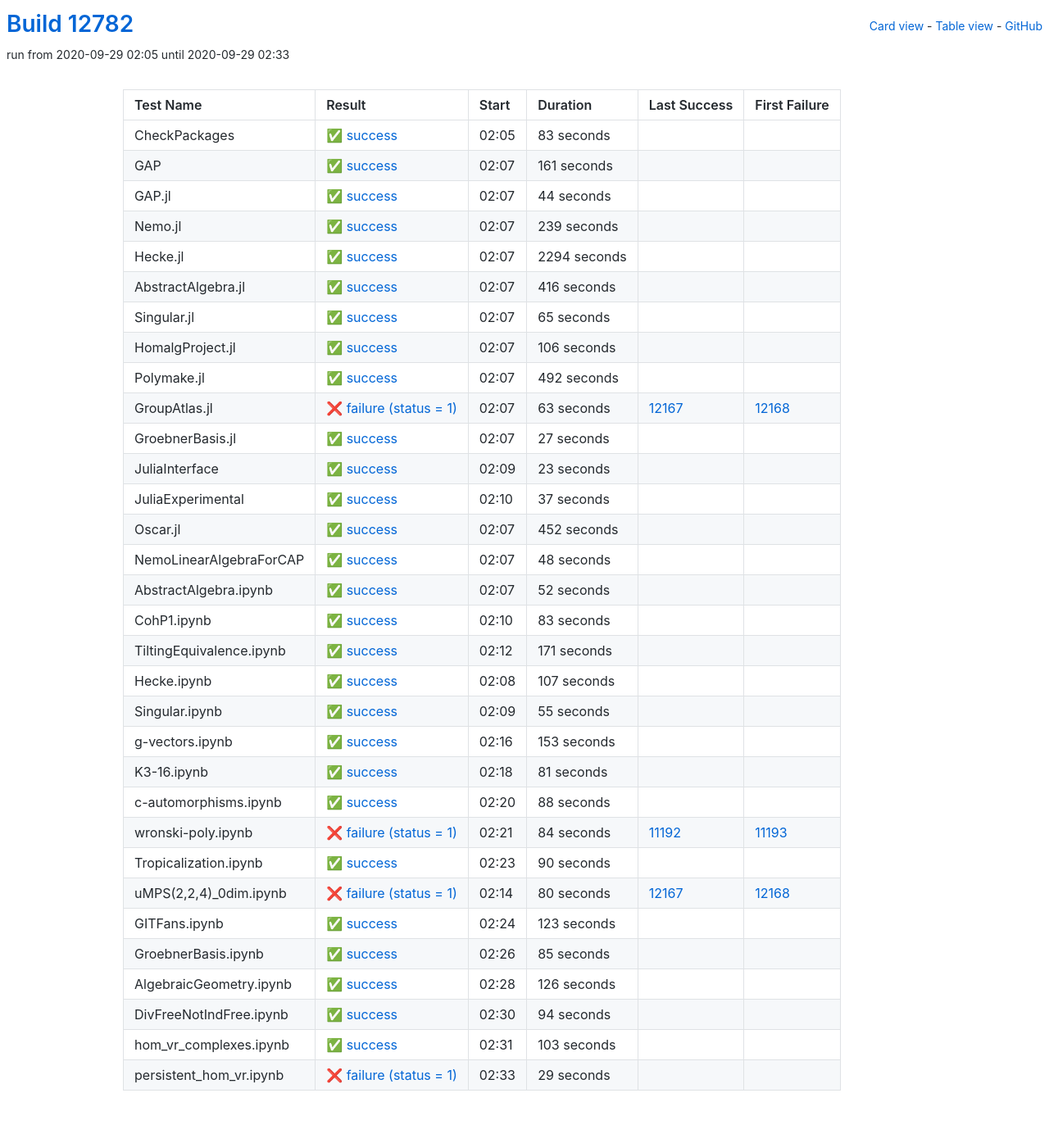
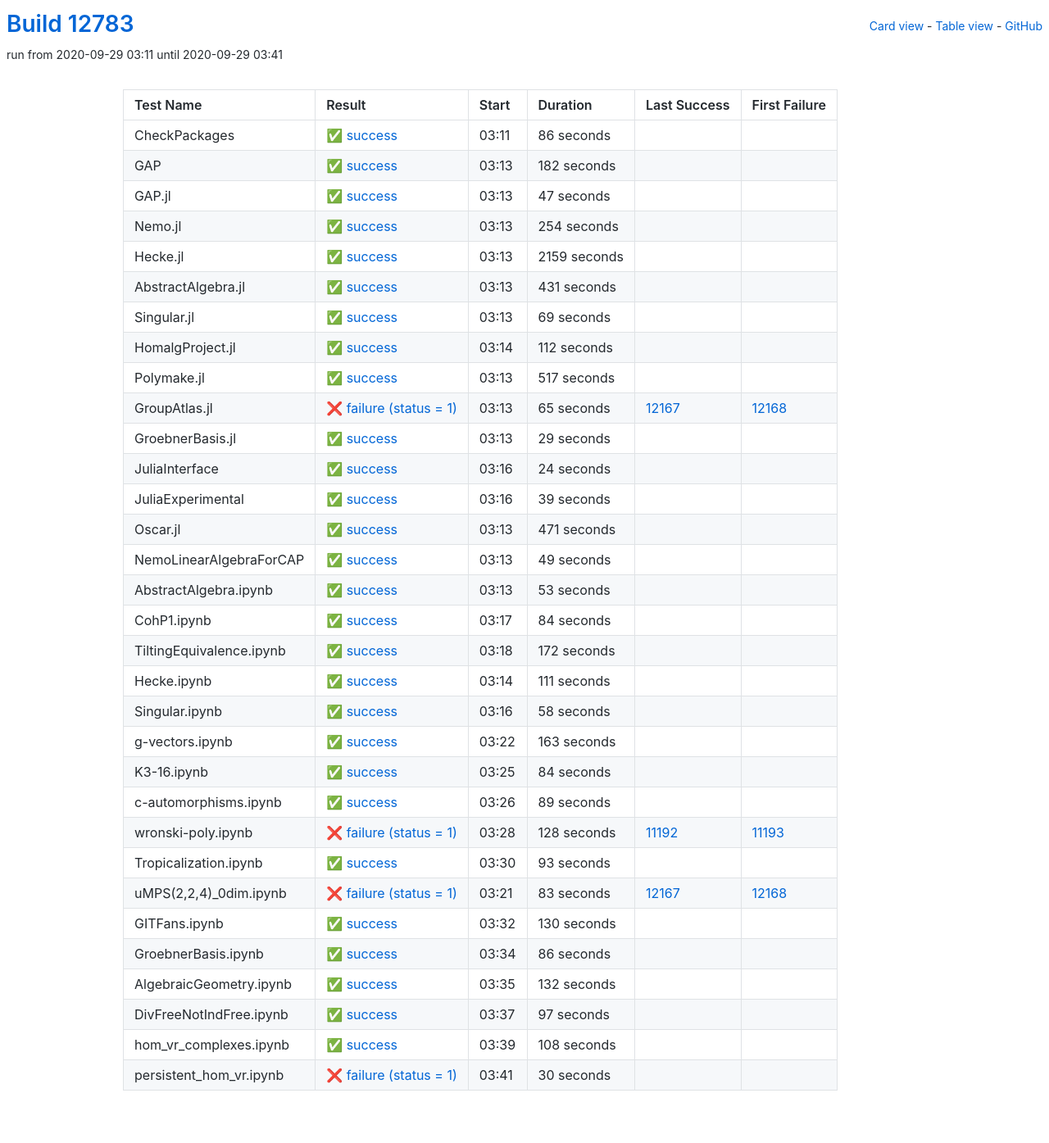
Before and after one commit to oscar-system/oscar-ci-status, a Jekyll site: the page built from table.html, in a window 1280 px wide. Shown: the whole page at 82% size. Built offline with Jekyll 4.4.1, drawn with Linux system fonts in a browser that asks for light colours.

Commit message:
Build #12783

```diff
--- a/_data/ci.yml
+++ b/_data/ci.yml
@@ -1,6 +1,6 @@
 ---
-build: 12782
-build_url: https://oscarci.mathematik.uni-kl.de/job/oscar/12782/
+build: 12783
+build_url: https://oscarci.mathematik.uni-kl.de/job/oscar/12783/
 job: oscar
 organization: oscar-system
 repo: oscar-ci-status
@@ -8,384 +8,384 @@
 tests:
 - name: CheckPackages
   id: checkpackages
-  log: https://oscarci.mathematik.uni-kl.de/job/oscar/12782/artifact/logs/build-12782/CheckPackages.log
-  start: 2020-09-29 02:05
+  log: https://oscarci.mathematik.uni-kl.de/job/oscar/12783/artifact/logs/build-12783/CheckPackages.log
+  start: 2020-09-29 03:11
   success: true
   exitcode: 0
   status: success
-  duration: 83
+  duration: 86
   last_success: false
   last_success_url:
   first_failure: false
   first_failure_url:
 - name: GAP
   id: gap
-  log: https://oscarci.mathematik.uni-kl.de/job/oscar/12782/artifact/logs/build-12782/GAP.log
-  start: 2020-09-29 02:07
+  log: https://oscarci.mathematik.uni-kl.de/job/oscar/12783/artifact/logs/build-12783/GAP.log
+  start: 2020-09-29 03:13
   success: true
   exitcode: 0
   status: success
-  duration: 161
+  duration: 182
   last_success: false
   last_success_url:
   first_failure: false
   first_failure_url:
 - name: GAP.jl
   id: gap-jl
-  log: https://oscarci.mathematik.uni-kl.de/job/oscar/12782/artifact/logs/build-12782/GAP.jl.log
-  start: 2020-09-29 02:07
+  log: https://oscarci.mathematik.uni-kl.de/job/oscar/12783/artifact/logs/build-12783/GAP.jl.log
+  start: 2020-09-29 03:13
   success: true
   exitcode: 0
   status: success
-  duration: 44
+  duration: 47
   last_success: false
   last_success_url:
   first_failure: false
   first_failure_url:
 - name: Nemo.jl
   id: nemo-jl
-  log: https://oscarci.mathematik.uni-kl.de/job/oscar/12782/artifact/logs/build-12782/Nemo.jl.log
-  start: 2020-09-29 02:07
+  log: https://oscarci.mathematik.uni-kl.de/job/oscar/12783/artifact/logs/build-12783/Nemo.jl.log
+  start: 2020-09-29 03:13
   success: true
   exitcode: 0
   status: success
-  duration: 239
+  duration: 254
   last_success: false
   last_success_url:
   first_failure: false
   first_failure_url:
 - name: Hecke.jl
   id: hecke-jl
-  log: https://oscarci.mathematik.uni-kl.de/job/oscar/12782/artifact/logs/build-12782/Hecke.jl.log
-  start: 2020-09-29 02:07
+  log: https://oscarci.mathematik.uni-kl.de/job/oscar/12783/artifact/logs/build-12783/Hecke.jl.log
+  start: 2020-09-29 03:13
   success: true
   exitcode: 0
   status: success
-  duration: 2294
+  duration: 2159
   last_success: false
   last_success_url:
   first_failure: false
   first_failure_url:
 - name: AbstractAlgebra.jl
   id: abstractalgebra-jl
-  log: https://oscarci.mathematik.uni-kl.de/job/oscar/12782/artifact/logs/build-12782/AbstractAlgebra.jl.log
-  start: 2020-09-29 02:07
+  log: https://oscarci.mathematik.uni-kl.de/job/oscar/12783/artifact/logs/build-12783/AbstractAlgebra.jl.log
+  start: 2020-09-29 03:13
   success: true
   exitcode: 0
   status: success
-  duration: 416
+  duration: 431
   last_success: false
   last_success_url:
   first_failure: false
   first_failure_url:
 - name: Singular.jl
   id: singular-jl
-  log: https://oscarci.mathematik.uni-kl.de/job/oscar/12782/artifact/logs/build-12782/Singular.jl.log
-  start: 2020-09-29 02:07
+  log: https://oscarci.mathematik.uni-kl.de/job/oscar/12783/artifact/logs/build-12783/Singular.jl.log
+  start: 2020-09-29 03:13
   success: true
   exitcode: 0
   status: success
-  duration: 65
+  duration: 69
   last_success: false
   last_success_url:
   first_failure: false
   first_failure_url:
 - name: HomalgProject.jl
   id: homalgproject-jl
-  log: https://oscarci.mathematik.uni-kl.de/job/oscar/12782/artifact/logs/build-12782/HomalgProject.jl.log
-  start: 2020-09-29 02:07
+  log: https://oscarci.mathematik.uni-kl.de/job/oscar/12783/artifact/logs/build-12783/HomalgProject.jl.log
+  start: 2020-09-29 03:14
   success: true
   exitcode: 0
   status: success
-  duration: 106
+  duration: 112
   last_success: false
   last_success_url:
   first_failure: false
   first_failure_url:
 - name: Polymake.jl
   id: polymake-jl
-  log: https://oscarci.mathematik.uni-kl.de/job/oscar/12782/artifact/logs/build-12782/Polymake.jl.log
-  start: 2020-09-29 02:07
+  log: https://oscarci.mathematik.uni-kl.de/job/oscar/12783/artifact/logs/build-12783/Polymake.jl.log
+  start: 2020-09-29 03:13
   success: true
   exitcode: 0
   status: success
-  duration: 492
+  duration: 517
   last_success: false
   last_success_url:
   first_failure: false
   first_failure_url:
 - name: GroupAtlas.jl
   id: groupatlas-jl
-  log: https://oscarci.mathematik.uni-kl.de/job/oscar/12782/artifact/logs/build-12782/GroupAtlas.jl.log
-  start: 2020-09-29 02:07
+  log: https://oscarci.mathematik.uni-kl.de/job/oscar/12783/artifact/logs/build-12783/GroupAtlas.jl.log
+  start: 2020-09-29 03:13
   success: false
   exitcode: 1
   status: failure
-  duration: 63
+  duration: 65
   last_success: 12167
   last_success_url: https://oscarci.mathematik.uni-kl.de/job/oscar/12167/
   first_failure: 12168
   first_failure_url: https://oscarci.mathematik.uni-kl.de/job/oscar/12168/
 - name: GroebnerBasis.jl
   id: groebnerbasis-jl
-  log: https://oscarci.mathematik.uni-kl.de/job/oscar/12782/artifact/logs/build-12782/GroebnerBasis.jl.log
-  start: 2020-09-29 02:07
+  log: https://oscarci.mathematik.uni-kl.de/job/oscar/12783/artifact/logs/build-12783/GroebnerBasis.jl.log
+  start: 2020-09-29 03:13
   success: true
   exitcode: 0
   status: success
-  duration: 27
+  duration: 29
   last_success: false
   last_success_url:
   first_failure: false
   first_failure_url:
 - name: JuliaInterface
   id: juliainterface
-  log: https://oscarci.mathematik.uni-kl.de/job/oscar/12782/artifact/logs/build-12782/JuliaInterface.log
-  start: 2020-09-29 02:09
+  log: https://oscarci.mathematik.uni-kl.de/job/oscar/12783/artifact/logs/build-12783/JuliaInterface.log
+  start: 2020-09-29 03:16
   success: true
   exitcode: 0
   status: success
-  duration: 23
+  duration: 24
   last_success: false
   last_success_url:
   first_failure: false
   first_failure_url:
 - name: JuliaExperimental
   id: juliaexperimental
-  log: https://oscarci.mathematik.uni-kl.de/job/oscar/12782/artifact/logs/build-12782/JuliaExperimental.log
-  start: 2020-09-29 02:10
+  log: https://oscarci.mathematik.uni-kl.de/job/oscar/12783/artifact/logs/build-12783/JuliaExperimental.log
+  start: 2020-09-29 03:16
   success: true
   exitcode: 0
   status: success
-  duration: 37
+  duration: 39
   last_success: false
   last_success_url:
   first_failure: false
   first_failure_url:
 - name: Oscar.jl
   id: oscar-jl
-  log: https://oscarci.mathematik.uni-kl.de/job/oscar/12782/artifact/logs/build-12782/Oscar.jl.log
-  start: 2020-09-29 02:07
+  log: https://oscarci.mathematik.uni-kl.de/job/oscar/12783/artifact/logs/build-12783/Oscar.jl.log
+  start: 2020-09-29 03:13
   success: true
   exitcode: 0
   status: success
-  duration: 452
+  duration: 471
   last_success: false
   last_success_url:
   first_failure: false
   first_failure_url:
 - name: NemoLinearAlgebraForCAP
   id: nemolinearalgebraforcap
-  log: https://oscarci.mathematik.uni-kl.de/job/oscar/12782/artifact/logs/build-12782/NemoLinearAlgebraForCAP.log
-  start: 2020-09-29 02:07
+  log: https://oscarci.mathematik.uni-kl.de/job/oscar/12783/artifact/logs/build-12783/NemoLinearAlgebraForCAP.log
+  start: 2020-09-29 03:13
   success: true
   exitcode: 0
   status: success
-  duration: 48
+  duration: 49
   last_success: false
   last_success_url:
   first_failure: false
   first_failure_url:
 - name: AbstractAlgebra.ipynb
   id: abstractalgebra-ipynb
-  log: https://oscarci.mathematik.uni-kl.de/job/oscar/12782/artifact/logs/build-12782/AbstractAlgebra.ipynb.log
-  start: 2020-09-29 02:07
+  log: https://oscarci.mathematik.uni-kl.de/job/oscar/12783/artifact/logs/build-12783/AbstractAlgebra.ipynb.log
+  start: 2020-09-29 03:13
   success: true
   exitcode: 0
   status: success
-  duration: 52
+  duration: 53
   last_success: false
   last_success_url:
   first_failure: false
   first_failure_url:
 - name: CohP1.ipynb
   id: cohp1-ipynb
-  log: https://oscarci.mathematik.uni-kl.de/job/oscar/12782/artifact/logs/build-12782/CohP1.ipynb.log
-  start: 2020-09-29 02:10
+  log: https://oscarci.mathematik.uni-kl.de/job/oscar/12783/artifact/logs/build-12783/CohP1.ipynb.log
+  start: 2020-09-29 03:17
   success: true
   exitcode: 0
   status: success
-  duration: 83
+  duration: 84
   last_success: false
   last_success_url:
   first_failure: false
   first_failure_url:
 - name: TiltingEquivalence.ipynb
   id: tiltingequivalence-ipynb
-  log: https://oscarci.mathematik.uni-kl.de/job/oscar/12782/artifact/logs/build-12782/TiltingEquivalence.ipynb.log
-  start: 2020-09-29 02:12
+  log: https://oscarci.mathematik.uni-kl.de/job/oscar/12783/artifact/logs/build-12783/TiltingEquivalence.ipynb.log
+  start: 2020-09-29 03:18
   success: true
   exitcode: 0
   status: success
-  duration: 171
+  duration: 172
   last_success: false
   last_success_url:
   first_failure: false
   first_failure_url:
 - name: Hecke.ipynb
   id: hecke-ipynb
-  log: https://oscarci.mathematik.uni-kl.de/job/oscar/12782/artifact/logs/build-12782/Hecke.ipynb.log
-  start: 2020-09-29 02:08
+  log: https://oscarci.mathematik.uni-kl.de/job/oscar/12783/artifact/logs/build-12783/Hecke.ipynb.log
+  start: 2020-09-29 03:14
   success: true
   exitcode: 0
   status: success
-  duration: 107
+  duration: 111
   last_success: false
   last_success_url:
   first_failure: false
   first_failure_url:
 - name: Singular.ipynb
   id: singular-ipynb
-  log: https://oscarci.mathematik.uni-kl.de/job/oscar/12782/artifact/logs/build-12782/Singular.ipynb.log
-  start: 2020-09-29 02:09
+  log: https://oscarci.mathematik.uni-kl.de/job/oscar/12783/artifact/logs/build-12783/Singular.ipynb.log
+  start: 2020-09-29 03:16
   success: true
   exitcode: 0
   status: success
-  duration: 55
+  duration: 58
   last_success: false
   last_success_url:
   first_failure: false
   first_failure_url:
 - name: g-vectors.ipynb
   id: g-vectors-ipynb
-  log: https://oscarci.mathematik.uni-kl.de/job/oscar/12782/artifact/logs/build-12782/g-vectors.ipynb.log
-  start: 2020-09-29 02:16
+  log: https://oscarci.mathematik.uni-kl.de/job/oscar/12783/artifact/logs/build-12783/g-vectors.ipynb.log
+  start: 2020-09-29 03:22
   success: true
   exitcode: 0
   status: success
-  duration: 153
+  duration: 163
   last_success: false
   last_success_url:
   first_failure: false
   first_failure_url:
 - name: K3-16.ipynb
   id: k3-16-ipynb
-  log: https://oscarci.mathematik.uni-kl.de/job/oscar/12782/artifact/logs/build-12782/K3-16.ipynb.log
-  start: 2020-09-29 02:18
+  log: https://oscarci.mathematik.uni-kl.de/job/oscar/12783/artifact/logs/build-12783/K3-16.ipynb.log
+  start: 2020-09-29 03:25
   success: true
   exitcode: 0
   status: success
-  duration: 81
+  duration: 84
   last_success: false
   last_success_url:
   first_failure: false
   first_failure_url:
 - name: c-automorphisms.ipynb
   id: c-automorphisms-ipynb
-  log: https://oscarci.mathematik.uni-kl.de/job/oscar/12782/artifact/logs/build-12782/c-automorphisms.ipynb.log
-  start: 2020-09-29 02:20
+  log: https://oscarci.mathematik.uni-kl.de/job/oscar/12783/artifact/logs/build-12783/c-automorphisms.ipynb.log
+  start: 2020-09-29 03:26
   success: true
   exitcode: 0
   status: success
-  duration: 88
+  duration: 89
   last_success: false
   last_success_url:
   first_failure: false
   first_failure_url:
 - name: wronski-poly.ipynb
   id: wronski-poly-ipynb
-  log: https://oscarci.mathematik.uni-kl.de/job/oscar/12782/artifact/logs/build-12782/wronski-poly.ipynb.log
-  start: 2020-09-29 02:21
+  log: https://oscarci.mathematik.uni-kl.de/job/oscar/12783/artifact/logs/build-12783/wronski-poly.ipynb.log
+  start: 2020-09-29 03:28
   success: false
   exitcode: 1
   status: failure
-  duration: 84
+  duration: 128
   last_success: 11192
   last_success_url: https://oscarci.mathematik.uni-kl.de/job/oscar/11192/
   first_failure: 11193
   first_failure_url: https://oscarci.mathematik.uni-kl.de/job/oscar/11193/
 - name: Tropicalization.ipynb
   id: tropicalization-ipynb
-  log: https://oscarci.mathematik.uni-kl.de/job/oscar/12782/artifact/logs/build-12782/Tropicalization.ipynb.log
-  start: 2020-09-29 02:23
+  log: https://oscarci.mathematik.uni-kl.de/job/oscar/12783/artifact/logs/build-12783/Tropicalization.ipynb.log
+  start: 2020-09-29 03:30
   success: true
   exitcode: 0
   status: success
-  duration: 90
+  duration: 93
   last_success: false
   last_success_url:
   first_failure: false
   first_failure_url:
 - name: uMPS(2,2,4)_0dim.ipynb
   id: umps-2-2-4-0dim-ipynb
-  log: https://oscarci.mathematik.uni-kl.de/job/oscar/12782/artifact/logs/build-12782/uMPS-2-2-4-_0dim.ipynb.log
-  start: 2020-09-29 02:14
+  log: https://oscarci.mathematik.uni-kl.de/job/oscar/12783/artifact/logs/build-12783/uMPS-2-2-4-_0dim.ipynb.log
+  start: 2020-09-29 03:21
   success: false
   exitcode: 1
   status: failure
-  duration: 80
+  duration: 83
   last_success: 12167
   last_success_url: https://oscarci.mathematik.uni-kl.de/job/oscar/12167/
   first_failure: 12168
   first_failure_url: https://oscarci.mathematik.uni-kl.de/job/oscar/12168/
 - name: GITFans.ipynb
   id: gitfans-ipynb
-  log: https://oscarci.mathematik.uni-kl.de/job/oscar/12782/artifact/logs/build-12782/GITFans.ipynb.log
-  start: 2020-09-29 02:24
+  log: https://oscarci.mathematik.uni-kl.de/job/oscar/12783/artifact/logs/build-12783/GITFans.ipynb.log
+  start: 2020-09-29 03:32
   success: true
   exitcode: 0
   status: success
-  duration: 123
+  duration: 130
   last_success: false
   last_success_url:
   first_failure: false
   first_failure_url:
 - name: GroebnerBasis.ipynb
   id: groebnerbasis-ipynb
-  log: https://oscarci.mathematik.uni-kl.de/job/oscar/12782/artifact/logs/build-12782/GroebnerBasis.ipynb.log
-  start: 2020-09-29 02:26
+  log: https://oscarci.mathematik.uni-kl.de/job/oscar/12783/artifact/logs/build-12783/GroebnerBasis.ipynb.log
+  start: 2020-09-29 03:34
   success: true
   exitcode: 0
   status: success
-  duration: 85
+  duration: 86
   last_success: false
   last_success_url:
   first_failure: false
   first_failure_url:
 - name: AlgebraicGeometry.ipynb
   id: algebraicgeometry-ipynb
-  log: https://oscarci.mathematik.uni-kl.de/job/oscar/12782/artifact/logs/build-12782/AlgebraicGeometry.ipynb.log
-  start: 2020-09-29 02:28
+  log: https://oscarci.mathematik.uni-kl.de/job/oscar/12783/artifact/logs/build-12783/AlgebraicGeometry.ipynb.log
+  start: 2020-09-29 03:35
   success: true
   exitcode: 0
   status: success
-  duration: 126
+  duration: 132
   last_success: false
   last_success_url:
   first_failure: false
   first_failure_url:
 - name: DivFreeNotIndFree.ipynb
   id: divfreenotindfree-ipynb
-  log: https://oscarci.mathematik.uni-kl.de/job/oscar/12782/artifact/logs/build-12782/DivFreeNotIndFree.ipynb.log
-  start: 2020-09-29 02:30
+  log: https://oscarci.mathematik.uni-kl.de/job/oscar/12783/artifact/logs/build-12783/DivFreeNotIndFree.ipynb.log
+  start: 2020-09-29 03:37
   success: true
   exitcode: 0
   status: success
-  duration: 94
+  duration: 97
   last_success: false
   last_success_url:
   first_failure: false
   first_failure_url:
 - name: hom_vr_complexes.ipynb
   id: hom-vr-complexes-ipynb
-  log: https://oscarci.mathematik.uni-kl.de/job/oscar/12782/artifact/logs/build-12782/hom_vr_complexes.ipynb.log
-  start: 2020-09-29 02:31
+  log: https://oscarci.mathematik.uni-kl.de/job/oscar/12783/artifact/logs/build-12783/hom_vr_complexes.ipynb.log
+  start: 2020-09-29 03:39
   success: true
   exitcode: 0
   status: success
-  duration: 103
+  duration: 108
   last_success: false
   last_success_url:
   first_failure: false
   first_failure_url:
 - name: persistent_hom_vr.ipynb
   id: persistent-hom-vr-ipynb
-  log: https://oscarci.mathematik.uni-kl.de/job/oscar/12782/artifact/logs/build-12782/persistent_hom_vr.ipynb.log
-  start: 2020-09-29 02:33
+  log: https://oscarci.mathematik.uni-kl.de/job/oscar/12783/artifact/logs/build-12783/persistent_hom_vr.ipynb.log
+  start: 2020-09-29 03:41
   success: false
   exitcode: 1
   status: failure
-  duration: 29
+  duration: 30
   last_success: false
   last_success_url:
   first_failure: false
```
Also changed, not shown: README.md.
